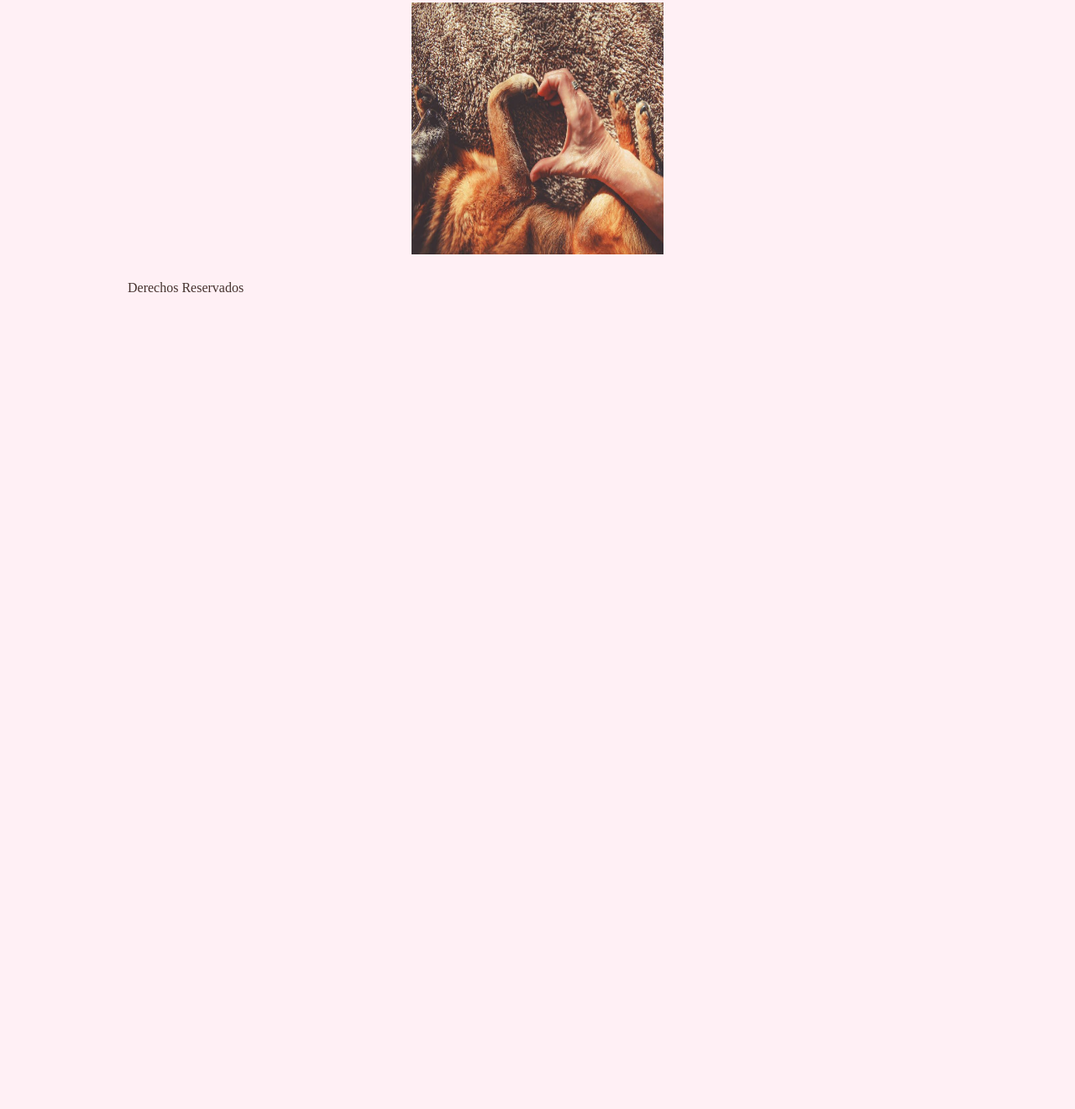
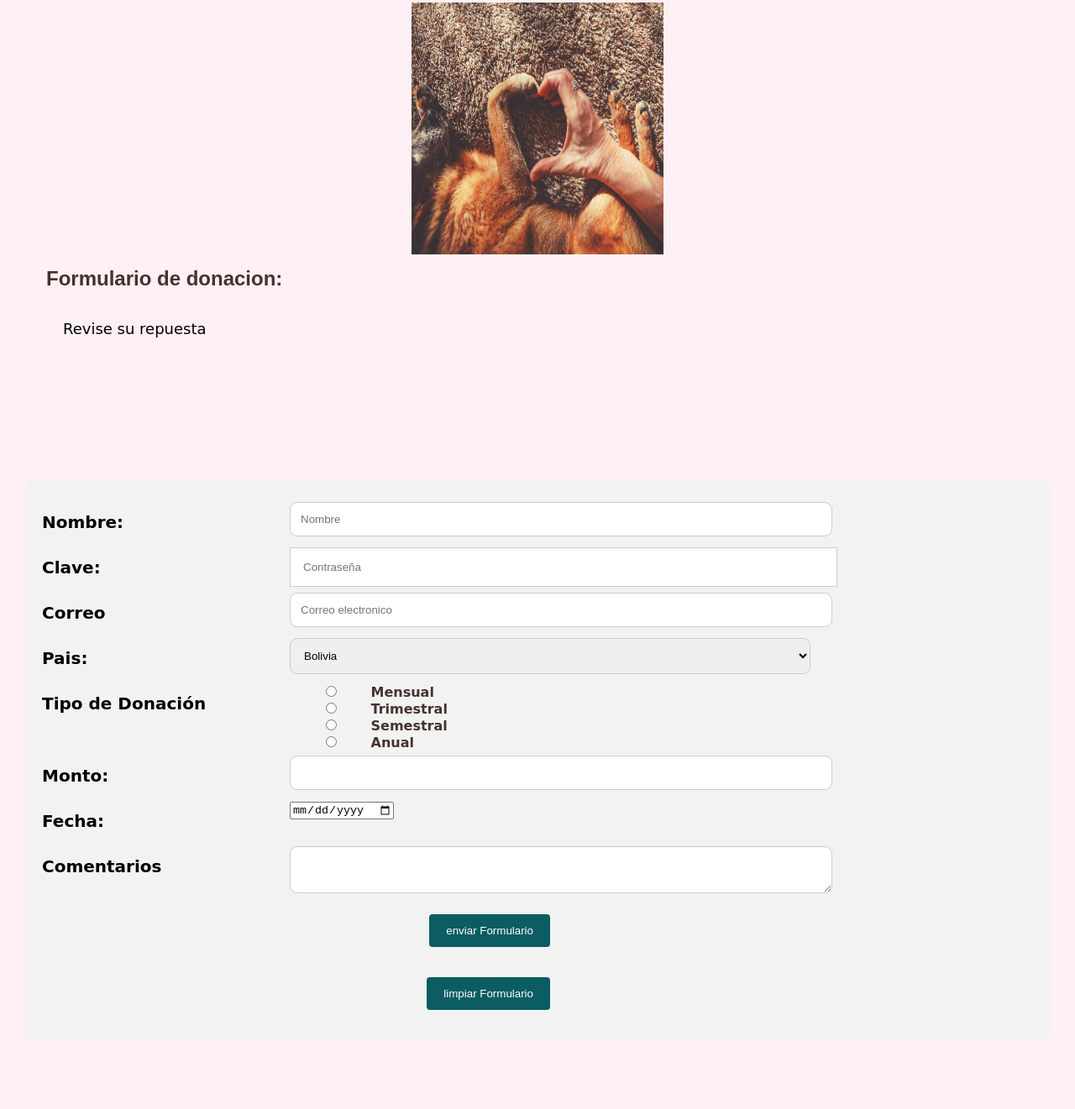
Before and after one commit to Yungacopa/paguinanumero2refugiodeanimalitos, a plain HTML site: page index8.html in a window 1280 px wide. Shown: the part 439-1760 px from the top of the page at 84% size. Before the commit the page ends 852 px from the top, so only its background shows below. Drawn offline with nearby package versions, Linux system fonts and the light colour scheme.

Commit message:
first commit

```diff
--- a/estilos/estilos.css
+++ b/estilos/estilos.css
@@ -113,3 +113,88 @@ footer {
         max-height: 500px;
     }
 }
+input[type=text], input[type=email], input[type=number],select, textarea {
+  width: 70%;
+  padding: 12px;
+  border: 1px solid #ccc;
+  border-radius: 9px;
+  resize: vertical;
+}
+input[type=radio] {
+  width: 10%;
+  padding: 5px;
+  border: 1px solid #ccc;
+  resize: vertical;
+}
+
+input[type=password] {
+  width: 70%;
+  padding: 15px;
+  border: 1px solid #ccc;
+  resize: vertical;
+}
+label {
+  padding: 12px 12px 12px 0;
+  display: inline-block;
+  color: black;
+  font-size: 20px;
+}
+input[type=submit],  input[type=reset]{
+
+    background-color: #0b5c63;
+  color: white;
+  padding: 12px 20px;
+  border: none;
+  border-radius: 4px;
+  cursor: pointer;
+  float: right;
+}
+
+input[type=submit]:hover, input[type=reset]:hover {
+  background-color: #fcba03;
+}
+
+.container {
+  font-family: 'Italianno', cursive;
+  border-radius: 5px;
+  background-color: #f2f2f2;
+  padding: 20px;
+}
+.container background{display: block;
+  margin-left: auto;
+  margin-right: auto;}
+.col-25 {
+  float: left;
+  width: 25%;
+  margin-top: 6px;
+}
+
+.col-75 {
+  float: left;
+  width: 75%;
+  margin-top: 6px;
+}
+.col-76 {
+  float: right;
+  margin-left: auto;
+  width: 75%;
+  margin-top: 6px;
+}
+.col-50 {
+  float: left;
+  width: 50%;
+  margin-top: 6px;
+  padding: 15px;
+}
+.fila:after {
+  content: "";
+  display: table;
+  clear: both;
+}
+
+@media screen and (max-width: 600px) {
+  .col-25, .col-75, input[type=submit], input[type=reset]  {
+    width: 100%;
+    margin-top: 0;
+  }
+}
--- a/index8.html
+++ b/index8.html
@@ -43,8 +43,95 @@ cillum dolore eu fugiat nulla pariatur. Excepteur sint occaecat cupidatat non
 proident, sunt in culpa qui officia deserunt mollit anim id est laborum. </p>
 <img src="img/img5.jpg" width="300px" height="300px"/>
 	</section>
- <footer>
-    Derechos Reservados
+    <h2>Formulario de donacion:</h2>
+	<p>Revise su repuesta</p>
+	<section>
+		<div class="container">
+		<form>
+			<div class="fila">
+			<div class="col-25">
+			<label><b>Nombre: </b></label>
+			</div>
+			<div class="col-75">
+				<input type="text" name="nom" placeholder="Nombre">
+			</div>
+		</div>
+		<div class="fila">
+			<div class="col-25">
+			<label><b>Clave: </b></label>
+			</div>
+			<div class="col-75">
+				<input type="password" name="clave" placeholder="Contraseña" minlength="8" maxlength="15">
+			</div>
+		</div>
+		<div class="fila">
+			<div class="col-25">
+			<label><b>Correo </b></label>
+			</div>
+			<div class="col-75">
+				<input type="email" name="correo" placeholder="Correo electronico">
+			</div>
+		</div>
+		<div class="fila">
+			<div class="col-25">
+			<label><b>Pais: </b></label>
+			</div>
+			<div class="col-75">
+				<select name="pais">
+					<option>Bolivia</option>
+					<option>Peru</option>
+					<option>Argentina</option>
+					<option>Brasil</option>
+					<option>Venezuela</option>
+					<option>Ecuador</option>
+				</select>
+			</div>
+		</div>
+
+		<div class="fila">
+			<div class="col-25">
+			<label><b>Tipo de Donación </b></label>
+			</div>
+			<div class="col-76">
+				<input type="radio" name="Tipo" value="mensual"><b>Mensual</b><br>
+				<input type="radio" name="Tipo" value="trimestral"><b>Trimestral</b><br>
+				<input type="radio" name="Tipo" value="Semestral"><b>Semestral</b><br>
+				<input type="radio" name="Tipo" value="Anual"><b>Anual</b><br>
+			</div>
+		</div>
+		<div class="fila">
+			<div class="col-25">
+			<label><b>Monto: </b></label>
+			</div>
+			<div class="col-75">
+				<input type="number" name="monto" min="1">
+			</div>
+		</div>
+		<div class="fila">
+			<div class="col-25">
+			<label><b>Fecha: </b></label>
+			</div>
+			<div class="col-75">
+				<input type="date" name="fecha" min="2021-10-01">
+			</div>
+		</div>
+		<div class="fila">
+			<div class="col-25">
+			<label><b>Comentarios </b></label>
+			</div>
+			<div class="col-75">
+				<textarea></textarea>
+			</div>
+		</div>
+		<div class="fila">
+			<div class="col-50">
+			<input type="submit" name="enviar" value="enviar Formulario">
+			</div>
+			<div class="col-50">
+				<input type="reset" name="clear" value="limpiar Formulario">
+			</div>
+	</section>
+	<footer>
 </footer>
   <script type="text/javascript">
         $(".btn").on("click", function(){
```
Also changed, not shown: 1 other file.
